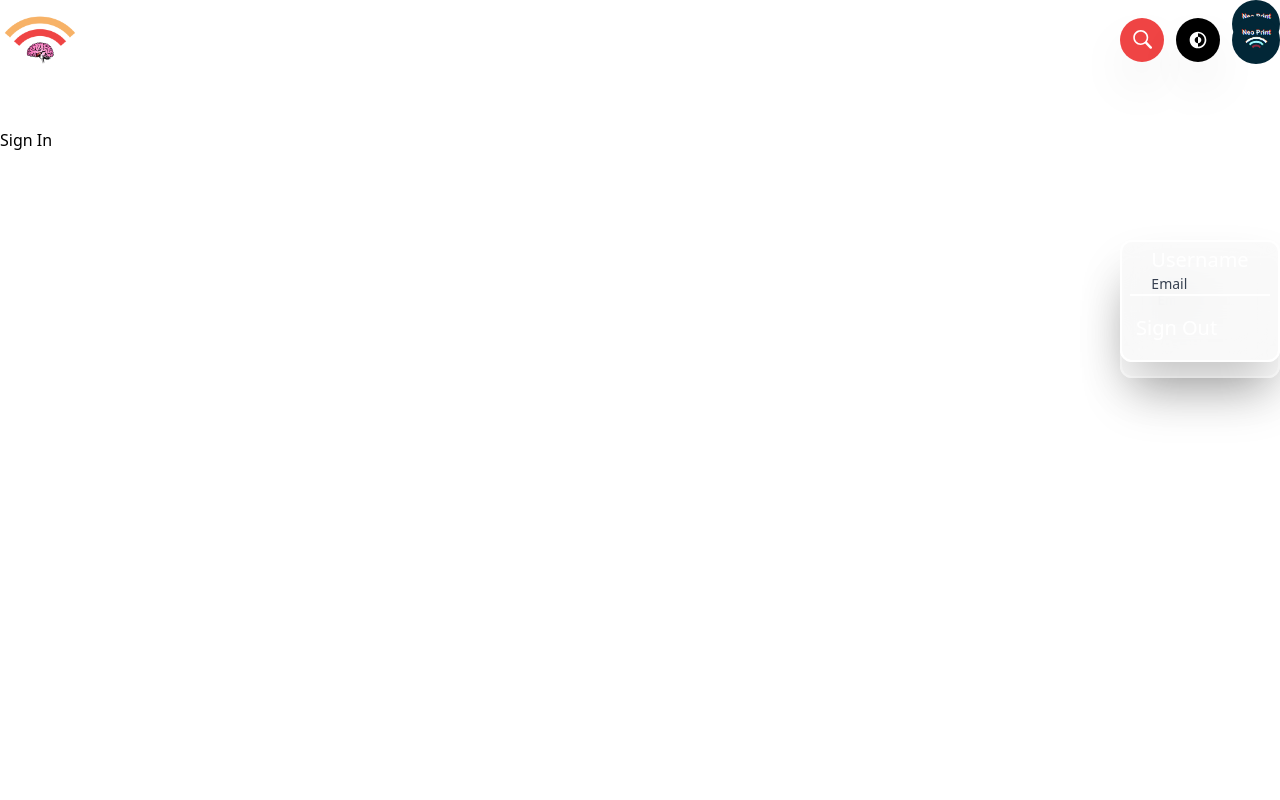
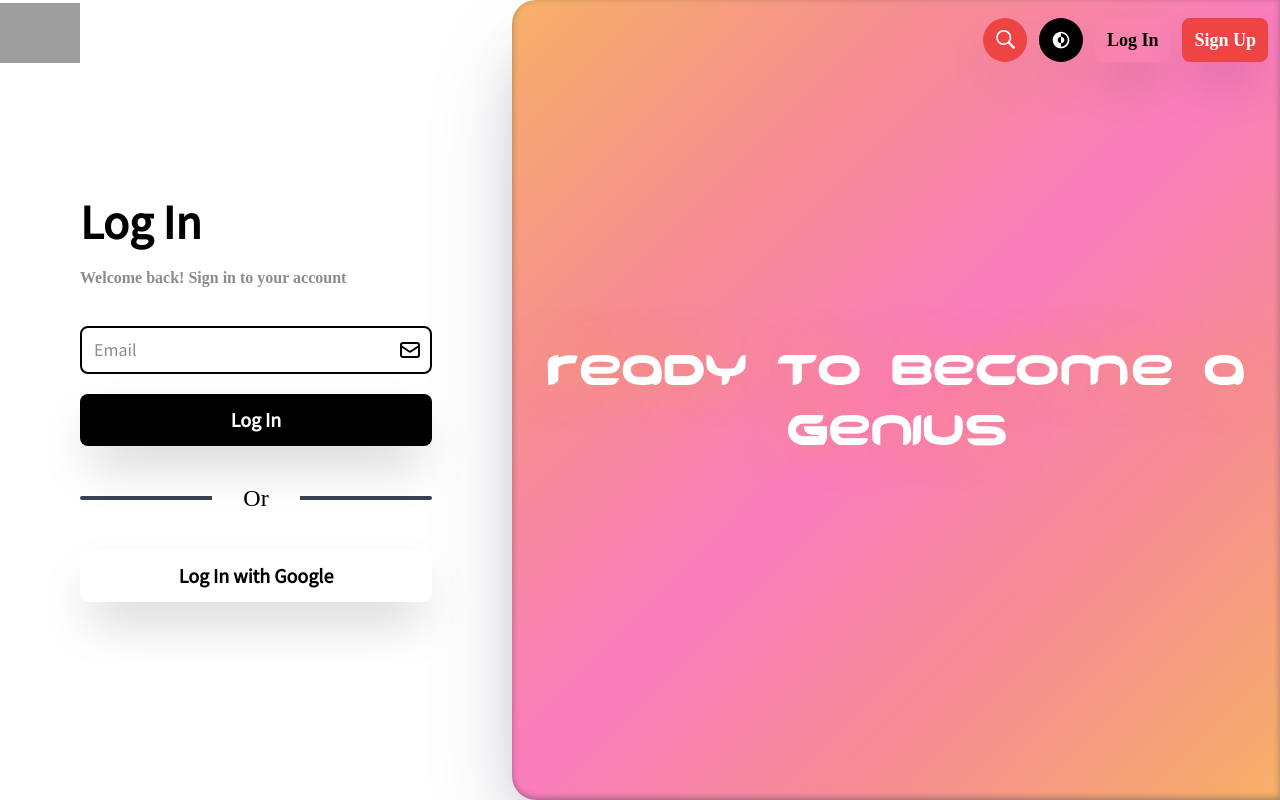
Before and after one commit to NeoPrint3D/Neo-Genius, a Next.js app: page /login in a window 1280 px wide. Built offline with nearby package versions, Linux system fonts and the light colour scheme; grey boxes are pictures that could not be loaded.

Commit message:
login page fixed and darkmode rembering fixed

```diff
--- a/components/Header/Header.tsx
+++ b/components/Header/Header.tsx
@@ -86,13 +86,13 @@ export default function Header() {
                         <Image src="/images/logo.png" alt="Neo Genius Logo" width={512} height={512} priority />
                     </button>
                 </Link>
-                <div className="flex md:hidden gap-1 justify-end items-center font-body font-semibold text-white dark:text-[#2f2e3e] w-full ssm:w-[30%] ">
+                <div className="flex sm:hidden gap-1 justify-end items-center font-body font-semibold text-white dark:text-[#2f2e3e] w-full ssm:w-[30%] ">
                     <Hamburger />
                 </div>
                 <DesktopMenu isSearchFocused={isSearchFocused} setIsSearchFocused={setIsSearchFocused} searchQuery={searchQuery} setSearchQuery={setSearchQuery} />
             </div>
             <MobileMenu />
-            {isSignedIn && <UserMenu />}
+            {width < 1024 && isSignedIn && <UserMenu />}
         </header>
     );
 }
--- a/components/Header/Menus/DesktopMenu.tsx
+++ b/components/Header/Menus/DesktopMenu.tsx
@@ -114,7 +114,7 @@ export default function DesktopMenu({ isSearchFocused, setIsSearchFocused, searc
                 {!isSignedIn ?
                     <div className="flex items-center gap-3 font-body font-semibold text-sm sm:text-lg mr-3" ref={boxRef}>
                         <Link href="/login">
-                            <button className="px-2.5 py-2 sm:px-3 sm:py-2 bg rounded-lg text-black dark:text-white bg-white dark:bg-base-black dark:shadow-white/5 dark:shadow-xl shadow-2xl hover:scale-105 active:scale-95 transition-all">
+                            <button className="px-2.5 py-2 sm:px-3 sm:py-2 bg rounded-lg text-black dark:text-white bg-transparent dark:shadow-white/5 dark:shadow-xl shadow-2xl hover:scale-105 active:scale-95 transition-all">
                                 Log In
                             </button>
                         </Link>
--- a/components/Header/Menus/UserMenu.tsx
+++ b/components/Header/Menus/UserMenu.tsx
@@ -7,14 +7,15 @@ import { useClickAway, useWindowSize } from "react-use";
 export function UserMenu() {
   const [userMenuOpen, setUserMenuOpen] = useState(true);
   const userMenuRef = React.useRef<HTMLDivElement>(null);
-const {width} = useWindowSize();
+  const { width } = useWindowSize();
   useClickAway(userMenuRef, () => {
     setUserMenuOpen(false);
   });
 
 
   return (
-    <div className={width < 768 ?"right-0 h-20 items-center fixed z-[100] mr-2":"relative"}>
+    <div className={width < 768 ? "right-0 fixed z-[100] mr-14" : "relative mr-3"}>
+      <div className="flex items-center h-20">
         <div className="" ref={userMenuRef}>
           <m.button className="flex w-full justify-end" onClick={() => setUserMenuOpen(!userMenuOpen)}>
             <Image className="rounded-full w-12 h-12" src={drew.profilePicture} alt="Profile Picture" width={20} height={20} />
@@ -57,5 +58,7 @@ const {width} = useWindowSize();
             </m.div>}
         </AnimatePresence>
       </div>
+
+    </div>
   );
 }
--- a/components/custom/Input.tsx
+++ b/components/custom/Input.tsx
@@ -3,7 +3,7 @@ import { forwardRef, ReactElement, useState } from "react";
 import { useDarkMode } from "../../contexts/MenuContexts";
 
 
-interface InputProps extends React.InputHTMLAttributes<HTMLInputElement> {
+interface InputProps {
     props?: React.HTMLProps<HTMLInputElement>;
     filler: string;
     icon?: ReactElement;
@@ -11,11 +11,13 @@ interface InputProps extends React.InputHTMLAttributes<HTMLInputElement> {
 }
 
 
-export default function CustomInput({ props, filler, icon, customClass }: InputProps) {
-    const [focused, setFocused] = useState(false);
+
+const Input = forwardRef<HTMLInputElement, InputProps>(({ props, filler, icon, customClass }, ref) => {
+    const [isFocused, setIsFocused] = useState(false);
     const { darkMode } = useDarkMode();
+
     return (
-        <div className={customClass || ""}>
+        <div className={customClass || ""} >
             <div className="flex group items-center rounded-lg bg-inherit border-2 border-black dark:border-white  transition-colors duration-700 h-full">
                 <LayoutGroup>
                     <m.p
@@ -23,8 +25,8 @@ export default function CustomInput({ props, filler, icon, customClass }: InputP
                             pointerEvents: "none",
                         }}
                         animate={{
-                            opacity: focused ? 0 : 1,
-                            color: focused ? "#fff" : darkMode ? "#d6d6d6ff" : "#292828ff",
+                            opacity: isFocused ? 0 : 1,
+                            color: isFocused ? "#fff" : darkMode ? "#d6d6d6ff" : "#8a8c8f",
                         }}
                         transition={{
                             duration: 0.25
@@ -33,7 +35,7 @@ export default function CustomInput({ props, filler, icon, customClass }: InputP
                         {filler}
                     </m.p>
                 </LayoutGroup>
-                <input  {...props} className="bg-transparent pl-2 py-2 rounded outline-none w-full h-full" onFocus={() => setFocused(true)} onBlur={(e) => setFocused(e.target.value ? true : false)} />
+                <input  {...props} ref={ref} className="bg-transparent pl-2 py-2 rounded outline-none w-full h-full" onFocus={() => setIsFocused(true)} onBlur={(e) => setIsFocused(e.target.value ? true : false)} />
                 {icon &&
                     <div className="flex justify-end transition-colors duration-300 w-fit">
                         <div className="p-1 mr-1 rounded-full ">
@@ -42,6 +44,11 @@ export default function CustomInput({ props, filler, icon, customClass }: InputP
                     </div>
                 }
             </div>
-        </div>
+        </div >
     );
-}
+});
+
+
+Input.displayName = "Input";
+
+export default Input;
--- a/contexts/AuthContext.tsx
+++ b/contexts/AuthContext.tsx
@@ -9,7 +9,7 @@ const AuthContext = createContext({
 });
 
 export default function AuthContextProvider({ children }: { children: React.ReactNode }) {
-    const [isSignedIn, setIsSignedIn] = useState(true);
+    const [isSignedIn, setIsSignedIn] = useState(false);
     return (
         <AuthContext.Provider
             value={{
--- a/pages/_document.tsx
+++ b/pages/_document.tsx
@@ -4,6 +4,7 @@ export default function Document() {
     return (
         <Html>
             <Head>
+                <link rel="icon" href="/favicon.png" />
             </Head>
             <body>
                 <Main />
--- a/pages/login.tsx
+++ b/pages/login.tsx
@@ -1,9 +1,114 @@
-export default function SignInPage() {
+import Input from "../components/custom/Input";
+import { HiOutlineMail } from "react-icons/hi";
+import { useEffect, useRef, useState } from "react";
+import { m } from "framer-motion";
+import { useWindowSize } from "react-use";
+import { useDarkMode } from "../contexts/MenuContexts";
+
+const mobileSylesObj = {
+    backgroundColor: "#fff",
+    backgroundImage: "linear-gradient(135deg,rgb(247, 177, 103) 0%, rgb(239, 68, 68, .6) 25% ,rgb(250, 125, 189) 50%,rgb(239, 68, 68, .6) 75%, rgb(247, 177, 103) 100%)",
+    boxShadow: "rgba(50, 50, 93, 0.25) 0px 50px 100px -20px, rgba(0, 0, 0, 0.3) 0px 30px 60px -30px, rgba(10, 37, 64, 0.35) 0px -2px 6px 0px inset"
+};
+
+export default function SignUpPage() {
+    const emailRef = useRef<HTMLInputElement>(null);
+    const [mobileSyles, setMobileStyles] = useState<any>(mobileSylesObj);
+    const { width } = useWindowSize();
+    const { darkMode } = useDarkMode();
+
+
+    useEffect(() => {
+        setMobileStyles(width < 1024 ? mobileSylesObj : {});
+    }, [width]);
+
+
+
+
+    function sendVerificationEmail(e: React.FormEvent<HTMLFormElement>) {
+        e.preventDefault();
+        if (emailRef.current) {
+            console.log(emailRef.current.value);
+        }
+    }
+
+
+
+
+
+    //design a signup page for me with a email input and a place for social sign ins
     return (
-        <div className="new-page">
-            <div className="">
-                Sign In
+        <div className="grid lg:grid-cols-5 justify-center items-center  h-screen w-screen font-main  ">
+            <div className="flex items-center h-full w-screen lg:w-full lg:col-span-2 "
+                style={width < 1024 ? mobileSyles : {}}
+            >
+
+                <div className="flex flex-col items-center w-full ">
+                    <div className="flex flex-col gap-9  bg-base-white/70 sm:scale-[1.2] lg:scale-100 lg:bg-transparent lg:dark:bg-transparent dark:bg-base-black/70 max-w-md lg:max-w-lg w-full px-10 sm:px-20 py-10 rounded-3xl shadow-2xl lg:shadow-none"
+
+                        style={{
+                            "boxShadow": width < 1024 ? "rgba(50, 50, 93, 0.25) 0px 50px 100px -20px, rgba(0, 0, 0, 0.3) 0px 30px 60px -30px, rgba(245, 218, 191, 0.35) 0px -2px 6px 0px inset" : "none"
+                        }}
+                    >
+                        <div className="flex flex-col gap-5">
+                            <h1 className="text-5xl font-bold text-left">Log In</h1>
+                            <p className="text-[1rem] font-[550] font-body text-left text-[#8a8c8f] dark:text-gray-200 ">Welcome back! Sign in to your account</p>
+                        </div>
+                        <form className="flex flex-col justify-center gap-5 items-center" onSubmit={(e) => sendVerificationEmail(e)}>
+                            <Input filler="Email" icon={<HiOutlineMail size={24} />} ref={emailRef} customClass="w-full h-12 text-lg" />
+                            <m.button className="bg-black text-white dark:bg-white dark:text-black font-main  font-semibold text-xl w-full py-3 rounded-lg shadow-2xl dark:shadow-xl dark:shadow-white/10 "
+
+                                whileHover={{
+                                    scale: 1.05,
+                                }}
+                                whileTap={{
+                                    scale: 0.95,
+                                }}
+                                transition={{
+                                    type: "spring",
+                                    stiffness: 500,
+                                    damping: 30,
+                                }}
+                            >Log In</m.button>
+                        </form>
+                        <div className="grid grid-cols-8 items-center">
+                            <div className="w-full dark:bg-gray-50 bg-gray-700 h-1 rounded-l-full col-span-3 " />
+                            <h3 className="text-center font-body text-2xl col-span-2">Or</h3>
+                            <div className="w-full dark:bg-gray-50 bg-gray-700 h-1 rounded-r-full col-span-3" />
+                        </div>
+                        <div>
+                            <m.button className=" bg-white text-black dark:bg-black dark:text-white font-main  font-semibold text-xl w-full py-3 rounded-lg shadow-2xl dark:shadow-xl dark:shadow-white/10 "
+                                whileHover={{
+                                    scale: 1.05,
+                                }}
+                                whileTap={{
+                                    scale: 0.95,
+                                }}
+                                transition={{
+                                    type: "spring",
+                                    stiffness: 500,
+                                    damping: 30,
+                                }}
+                            >Log In with Google</m.button>
+                        </div>
+                    </div>
+                </div>
             </div>
-        </div>
+            <div
+                className="hidden lg:flex items-center justify-center w-full h-full col-span-3 rounded-l-3xl "
+                style={{
+                    backgroundColor: "#fff",
+                    backgroundImage: "linear-gradient(135deg,rgb(247, 177, 103) 0%, rgb(239, 68, 68, .6) 25% ,rgb(250, 125, 189) 50%,rgb(239, 68, 68, .6) 75%, rgb(247, 177, 103) 100%)",
+                    boxShadow: "rgba(50, 50, 93, 0.25) 0px 50px 100px -20px, rgba(0, 0, 0, 0.3) 0px 30px 60px -30px, rgba(10, 37, 64, 0.35) 0px -2px 6px 0px inset"
+                }}
+            >
+                <h1
+                    className="text-6xl font-genius text-center text-white "
+                    style={{ textShadow: "0px 0px 50px rgba(247, 177, 10, .35)" }}
+                >
+                    Ready To Become A Genius
+                </h1>
+            </div>
+        </div >
     );
 }
--- a/pages/signup.tsx
+++ b/pages/signup.tsx
@@ -1,43 +1,62 @@
 import Input from "../components/custom/Input";
 import { HiOutlineMail } from "react-icons/hi";
-import { useEffect, useState } from "react";
+import { useEffect, useRef, useState } from "react";
 import { m } from "framer-motion";
 import { useWindowSize } from "react-use";
+import { useDarkMode } from "../contexts/MenuContexts";
+
+const mobileSylesObj = {
+    backgroundColor: "#fff",
+    backgroundImage: "linear-gradient(135deg,rgb(247, 177, 103) 0%, rgb(239, 68, 68, .6) 25% ,rgb(250, 125, 189) 50%,rgb(239, 68, 68, .6) 75%, rgb(247, 177, 103) 100%)",
+    boxShadow: "rgba(50, 50, 93, 0.25) 0px 50px 100px -20px, rgba(0, 0, 0, 0.3) 0px 30px 60px -30px, rgba(10, 37, 64, 0.35) 0px -2px 6px 0px inset"
+};
 
 export default function SignUpPage() {
-    const [email, setEmail] = useState("");
-    const [imageUrl, setImageUrl] = useState("url('/images/Backgrounds/SignUp.png')");
+    const emailRef = useRef<HTMLInputElement>(null);
+    const [mobileSyles, setMobileStyles] = useState<any>(mobileSylesObj);
     const { width } = useWindowSize();
+    const { darkMode } = useDarkMode();
+
 
     useEffect(() => {
-        setImageUrl(width > 1024 ? "" : "url('/images/Backgrounds/SignUp.png')",);
+        setMobileStyles(width < 1024 ? mobileSylesObj : {});
+    }, [width]);
 
-    }, [width]);
+
+
+
+    function sendVerificationEmail(e: React.FormEvent<HTMLFormElement>) {
+        e.preventDefault();
+        if (emailRef.current) {
+            console.log(emailRef.current.value);
+        }
+    }
+
 
 
 
 
     //design a signup page for me with a email input and a place for social sign ins
     return (
-        <div className="grid lg:grid-cols-5 justify-center items-center  h-screen w-screen font-main ">
-            <div className="flex items-center h-full w-screen lg:w-full lg:col-span-2"
-                style={{
-                    backgroundImage: imageUrl,
-                    backgroundRepeat: "no-repeat",
-                    backgroundSize: "cover",
-                    backgroundPosition: "bottom"
-                }}
+        <div className="grid lg:grid-cols-5 justify-center items-center  h-screen w-screen font-main  ">
+            <div className="flex items-center h-full w-screen lg:w-full lg:col-span-2 "
+                style={width < 1024 ? mobileSyles : {}}
             >
 
                 <div className="flex flex-col items-center w-full ">
-                    <div className="flex flex-col gap-9 bg-base-white/70 sm:scale-[1.2] lg:scale-100 lg:bg-transparent dark:bg-base-black/70 px-10 sm:px-20 py-10 rounded-3xl shadow-2xl lg:shadow-none">
+                    <div className="flex flex-col gap-9 bg-base-white/70 sm:scale-[1.2] lg:scale-100 lg:bg-transparent lg:dark:bg-transparent dark:bg-base-black/70 max-w-md lg:max-w-lg w-full px-10 sm:px-20 py-10 rounded-3xl shadow-2xl lg:shadow-none"
+
+                        style={{
+                            "boxShadow": width < 1024 ? "rgba(50, 50, 93, 0.25) 0px 50px 100px -20px, rgba(0, 0, 0, 0.3) 0px 30px 60px -30px, rgba(245, 218, 191, 0.35) 0px -2px 6px 0px inset" : "none"
+                        }}
+                    >
                         <div className="flex flex-col gap-5">
                             <h1 className="text-5xl font-bold text-left">Sign Up</h1>
-                            <p className="text-[1rem] font-body text-left text-gray-700 dark:text-gray-200 ">Please enter your information to continue</p>
+                            <p className="text-[1rem] font-[550] font-body text-left text-gray-700 dark:text-gray-200 ">Enter your email or sign up with Google.</p>
                         </div>
-                        <form className="flex flex-col justify-center gap-5 items-center">
-                            <Input filler="Email" icon={<HiOutlineMail size={24} />} value={email} onChange={(e: any) => setEmail(e.target.value)} customClass="w-full h-12 text-lg" />
-                            <m.button className="bg-black text-white dark:bg-white dark:text-black font-main  font-semibold text-xl w-full py-3 rounded-lg shadow-2xl dark:shadow-2xl dark:shadow-secondary/50 "
+                        <form className="flex flex-col justify-center gap-5 items-center" onSubmit={(e) => sendVerificationEmail(e)}>
+                            <Input filler="Email" icon={<HiOutlineMail size={24} />} ref={emailRef} customClass="w-full h-12 text-lg" />
+                            <m.button className="bg-black text-white dark:bg-white dark:text-black font-main  font-semibold text-xl w-full py-3 rounded-lg shadow-2xl dark:shadow-xl dark:shadow-white/10 "
 
                                 whileHover={{
                                     scale: 1.05,
@@ -58,8 +77,7 @@ export default function SignUpPage() {
                             <div className="w-full dark:bg-gray-50 bg-gray-700 h-1 rounded-r-full col-span-3" />
                         </div>
                         <div>
-                            <m.button className=" bg-white text-black dark:bg-black dark:text-white font-main  font-semibold text-xl w-full py-3 rounded-lg shadow-2xl dark:shadow-2xl dark:shadow-secondary/50 "
-
+                            <m.button className=" bg-white text-black dark:bg-black dark:text-white font-main  font-semibold text-xl w-full py-3 rounded-lg shadow-2xl dark:shadow-xl dark:shadow-white/10 "
                                 whileHover={{
                                     scale: 1.05,
                                 }}
@@ -77,12 +95,11 @@ export default function SignUpPage() {
                 </div>
             </div>
             <div
-                className="hidden lg:flex items-center justify-center w-full h-[97.5%] col-span-3 rounded-l-3xl"
+                className="hidden lg:flex items-center justify-center w-full h-full col-span-3 rounded-l-3xl "
                 style={{
-                    backgroundImage: "url('/images/Backgrounds/SignUp.png')",
-                    backgroundRepeat: "no-repeat",
-                    backgroundSize: "cover",
-                    backgroundPosition: "bottom"
+                    backgroundColor: "#fff",
+                    backgroundImage: "linear-gradient(135deg,rgb(247, 177, 103) 0%, rgb(239, 68, 68, .6) 25% ,rgb(250, 125, 189) 50%,rgb(239, 68, 68, .6) 75%, rgb(247, 177, 103) 100%)",
+                    boxShadow: "rgba(50, 50, 93, 0.25) 0px 50px 100px -20px, rgba(0, 0, 0, 0.3) 0px 30px 60px -30px, rgba(10, 37, 64, 0.35) 0px -2px 6px 0px inset"
                 }}
             >
                 <h1
--- a/tailwind.config.js
+++ b/tailwind.config.cjs
@@ -5,8 +5,8 @@ module.exports = {
   theme: {
     extend: {
       colors: {
-        "primary": "rgb(239, 68, 68)",
-        "secondary": "rgb(247, 177, 103)",
+        "primary": "#ef4444",
+        "secondary": "#f7b167",
 
         "base-white": "rgb(248, 248, 248)",
         "base-black": "rgb(0, 51, 86)",
```
Also changed, not shown: components/Header/Buttons/DarkModeButton.tsx (+5 -2 lines), contexts/MenuContexts.tsx (+1 -8 lines), public/favicon.png (renamed from public/images/logo.png), 1 other file (tests, documents, lock files or other folders). Lines whose indentation alone changed are shown as unchanged.
